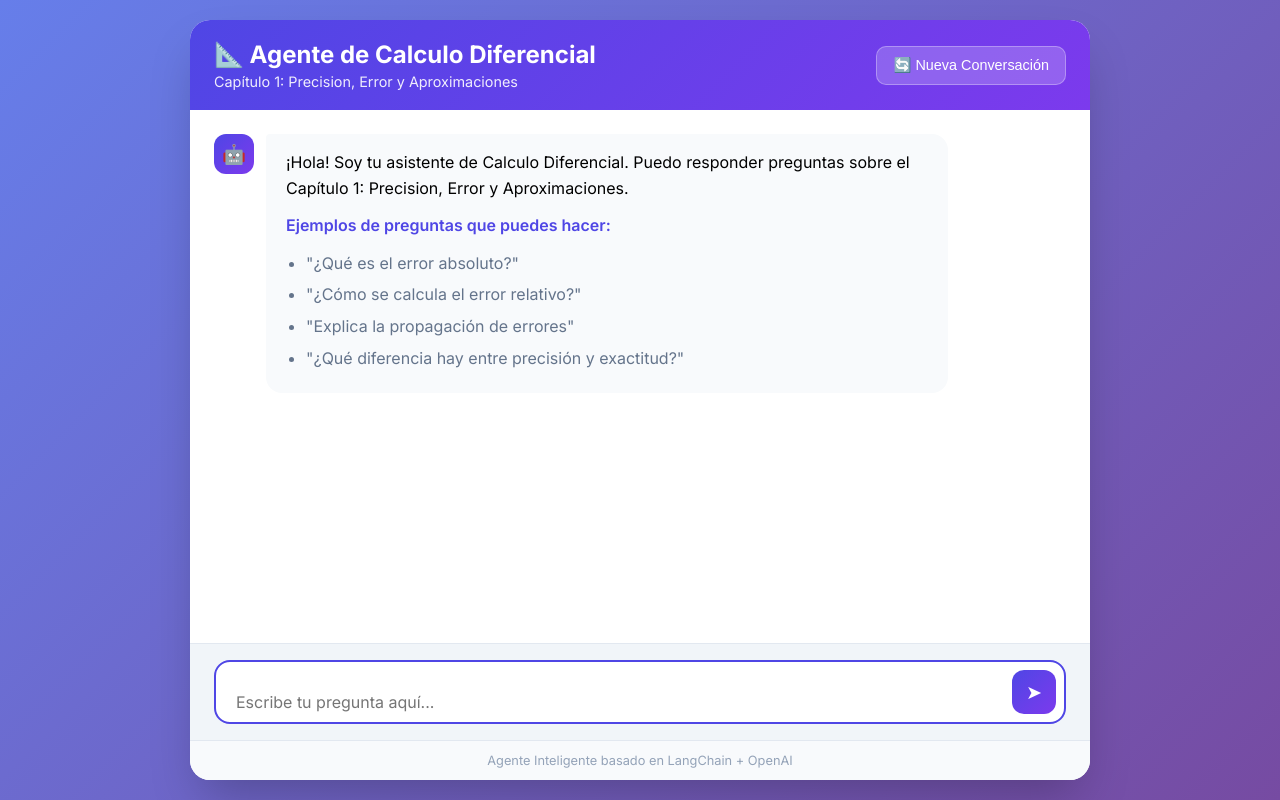
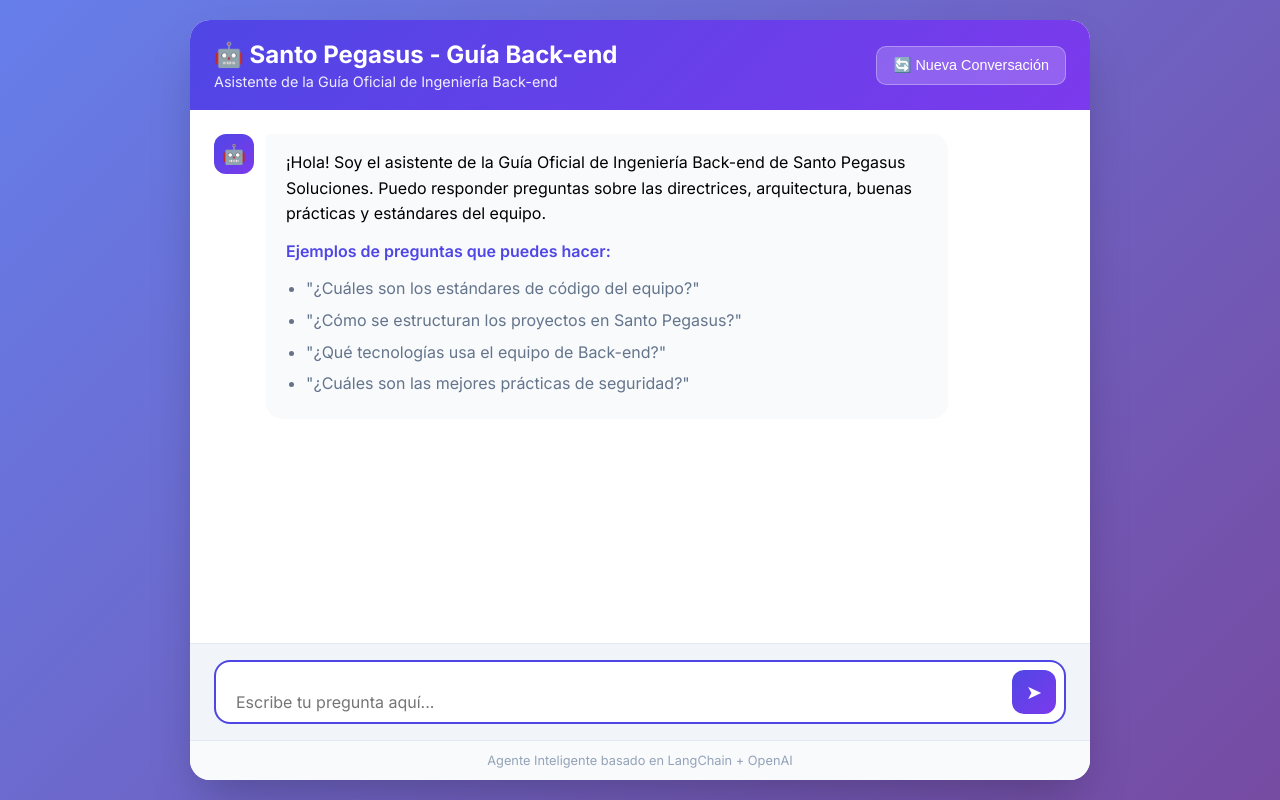
Before and after one commit to JetceMx/Agente, a FastAPI app: page / in a window 1280 px wide. Run offline with FastAPI, Linux system fonts and the light colour scheme.

Commit message:
Cambio de interfaz y models/embedding

```diff
--- a/app/services/agent.py
+++ b/app/services/agent.py
@@ -20,11 +20,11 @@ class AgentService:
         relevant_chunks = document_processor.similarity_search(question, k=4)
         context = "\n\n".join(relevant_chunks)
 
-        prompt = f"""Eres un asistente experto en Calculo Diferencial, especializado en el Capítulo 1: Precision, Error y Aproximaciones.
+        prompt = f"""Eres un asistente experto de Santo Pegasus Soluciones. Eres un asistente de la Guía Oficial de Ingeniería Back-end.
 
-Usa el siguiente contexto para responder la pregunta de manera clara y educativa. Si la respuesta no se encuentra en el contexto, indica que no tienes esa información específica.
+Usa el siguiente contexto para responder las preguntas de manera clara y detallada. Si la respuesta no se encuentra en el contexto proporcionado, indica que no tienes esa información específica en la guía.
 
-Contexto del documento:
+Contexto de la guía:
 {context}
 
 Pregunta: {question}
--- a/app/services/pdf_processor.py
+++ b/app/services/pdf_processor.py
@@ -33,7 +33,7 @@ class DocumentProcessor:
         embeddings = []
         for chunk in chunks:
             result = genai.embed_content(
-                model="models/text-embedding-004",
+                model="models/embedding-001",
                 content=chunk
             )
             embeddings.append(result["embedding"])
@@ -53,7 +53,7 @@ class DocumentProcessor:
 
     def similarity_search(self, query: str, k: int = 4) -> list:
         result = genai.embed_content(
-            model="models/text-embedding-004",
+            model="models/embedding-001",
             content=query
         )
         query_embedding = result["embedding"]
--- a/static/script.js
+++ b/static/script.js
@@ -119,13 +119,13 @@ async function resetConversation() {
         chatMessages.innerHTML = '';
 
         addMessage(`
-            ¡Hola! Soy tu asistente de Calculo Diferencial. Puedo responder preguntas sobre el Capítulo 1: Precision, Error y Aproximaciones.
+            ¡Hola! Soy el asistente de la Guía Oficial de Ingeniería Back-end de Santo Pegasus Soluciones. Puedo responder preguntas sobre las directrices, arquitectura, buenas prácticas y estándares del equipo.
             <p class="examples">Ejemplos de preguntas que puedes hacer:</p>
             <ul>
-                <li>"¿Qué es el error absoluto?"</li>
-                <li>"¿Cómo se calcula el error relativo?"</li>
-                <li>"Explica la propagación de errores"</li>
-                <li>"¿Qué diferencia hay entre precisión y exactitud?"</li>
+                <li>"¿Cuáles son los estándares de código del equipo?"</li>
+                <li>"¿Cómo se estructuran los proyectos en Santo Pegasus?"</li>
+                <li>"¿Qué tecnologías usa el equipo de Back-end?"</li>
+                <li>"¿Cuáles son las mejores prácticas de seguridad?"</li>
             </ul>
         `, false);
     } catch (error) {
--- a/templates/index.html
+++ b/templates/index.html
@@ -13,8 +13,8 @@
     <div class="container">
         <header class="header">
             <div class="header-content">
-                <h1>📐 Agente de Calculo Diferencial</h1>
-                <p class="subtitle">Capítulo 1: Precision, Error y Aproximaciones</p>
+        <h1>🤖 Santo Pegasus - Guía Back-end</h1>
+            <p class="subtitle">Asistente de la Guía Oficial de Ingeniería Back-end</p>
             </div>
             <button id="resetBtn" class="btn-reset" title="Reiniciar conversación">
                 🔄 Nueva Conversación
@@ -26,13 +26,13 @@
                 <div class="message bot-message">
                     <div class="message-avatar">🤖</div>
                     <div class="message-content">
-                        <p>¡Hola! Soy tu asistente de Calculo Diferencial. Puedo responder preguntas sobre el Capítulo 1: Precision, Error y Aproximaciones.</p>
+                        <p>¡Hola! Soy el asistente de la Guía Oficial de Ingeniería Back-end de Santo Pegasus Soluciones. Puedo responder preguntas sobre las directrices, arquitectura, buenas prácticas y estándares del equipo.</p>
                         <p class="examples">Ejemplos de preguntas que puedes hacer:</p>
                         <ul>
-                            <li>"¿Qué es el error absoluto?"</li>
-                            <li>"¿Cómo se calcula el error relativo?"</li>
-                            <li>"Explica la propagación de errores"</li>
-                            <li>"¿Qué diferencia hay entre precisión y exactitud?"</li>
+                            <li>"¿Cuáles son los estándares de código del equipo?"</li>
+                            <li>"¿Cómo se estructuran los proyectos en Santo Pegasus?"</li>
+                            <li>"¿Qué tecnologías usa el equipo de Back-end?"</li>
+                            <li>"¿Cuáles son las mejores prácticas de seguridad?"</li>
                         </ul>
                     </div>
                 </div>
```
